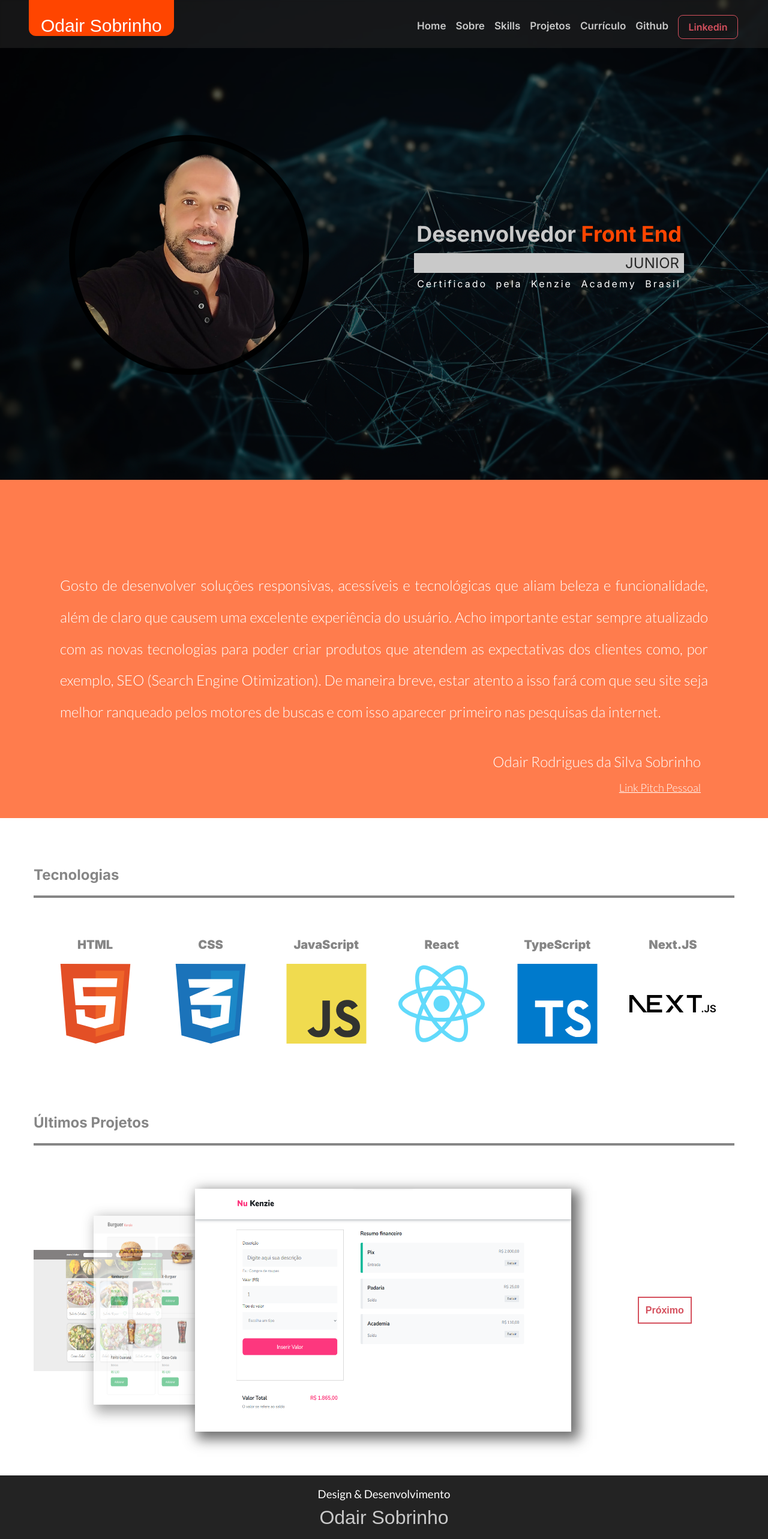
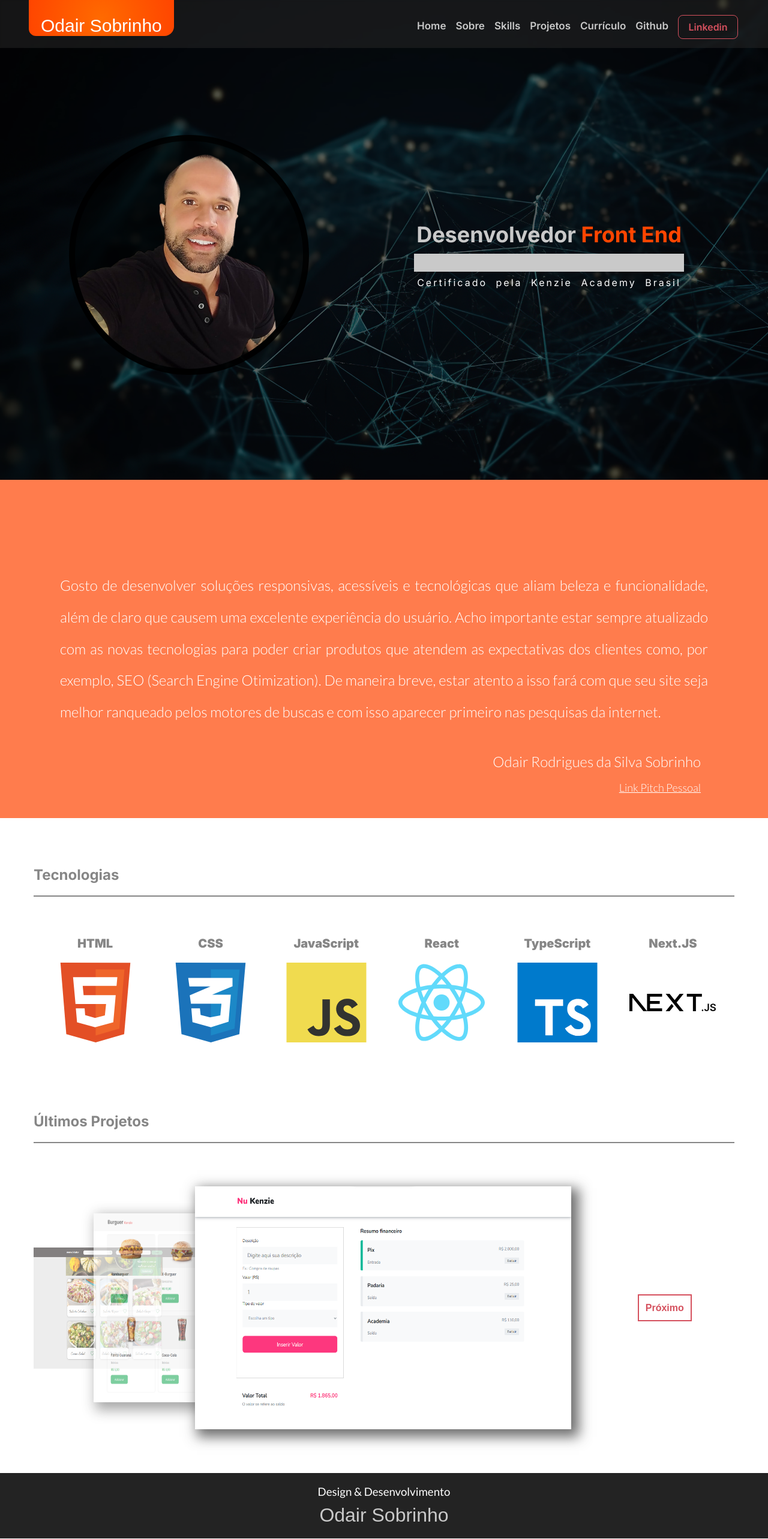
Before and after one commit to odair-dev/portfolio, a Next.js app: page / in a window 1280 px wide. Shown: the top 2566 px of the page at 60% size. Built offline with nearby package versions, Linux system fonts and the light colour scheme; a web font is replaced by a local one.

Commit message:
feat: new layout

```diff
--- a/src/components/Description/index.tsx
+++ b/src/components/Description/index.tsx
@@ -13,7 +13,7 @@ export default function Description(){
                     <div className={styles.title} data-aos="fade-left" data-aos-duration="1500">
                         <h1>Desenvolvedor <span>Front End</span></h1>
                         <div className={styles.level}>
-                            <p>JUNIOR</p>
+                            <p></p>
                         </div>
                         <article>
                             Certificado pela Kenzie Academy Brasil
--- a/src/components/Description/styles.module.scss
+++ b/src/components/Description/styles.module.scss
@@ -61,6 +61,7 @@
 }
 .container .maxSize .divDescription .title .level{
     width: 95%;
+    height: 30px;
     background: $color-gray-900;
     margin-top: 10px;
     padding: 2px 8px;
--- a/src/components/Header/styles.module.scss
+++ b/src/components/Header/styles.module.scss
@@ -56,7 +56,7 @@
     padding: 10px 10px 0 0;
 }
 .maxSize .divName{
-    background: #ff4500;
+    background: radial-gradient(circle, rgba(255,106,0,1) 0%, rgba(255,69,0,1) 100%);
     height: 60px;
     padding: 0 20px;
     border-radius: 0 0 16px 12px;
--- a/src/components/Projects/styles.module.scss
+++ b/src/components/Projects/styles.module.scss
@@ -17,7 +17,7 @@
     flex-direction: column;
     gap: 40px;
     align-items: center;
-    border-top: 4px solid #868686;
+    border-top: 2px solid #868686;
     padding-top: 50px;
 }
 .container .subContainer .gallery{
--- a/src/components/Technologies/index.tsx
+++ b/src/components/Technologies/index.tsx
@@ -12,6 +12,7 @@ export default function Technologies(){
         <div className={styles.container} id='techs'>
             <div className={styles.title}>
                 <h2>Tecnologias</h2>
+                <div className={styles.lineBase}></div>
             </div>
             <div className={styles.card} data-aos="fade-up" data-aos-duration="1500">
                 <p>HTML</p>
--- a/src/components/Technologies/styles.module.scss
+++ b/src/components/Technologies/styles.module.scss
@@ -11,10 +11,11 @@
     padding: 0 16rem 100rem 16rem;
 }
 .container .title{
-    border-bottom: 4px solid #868686;
+    border-bottom: 2px solid #868686;
     width: 100%;
     padding-bottom: 20px;
     margin-bottom: 50px;
+    position: relative;
 }
 .container .title h2{
     color: #868686;
```
